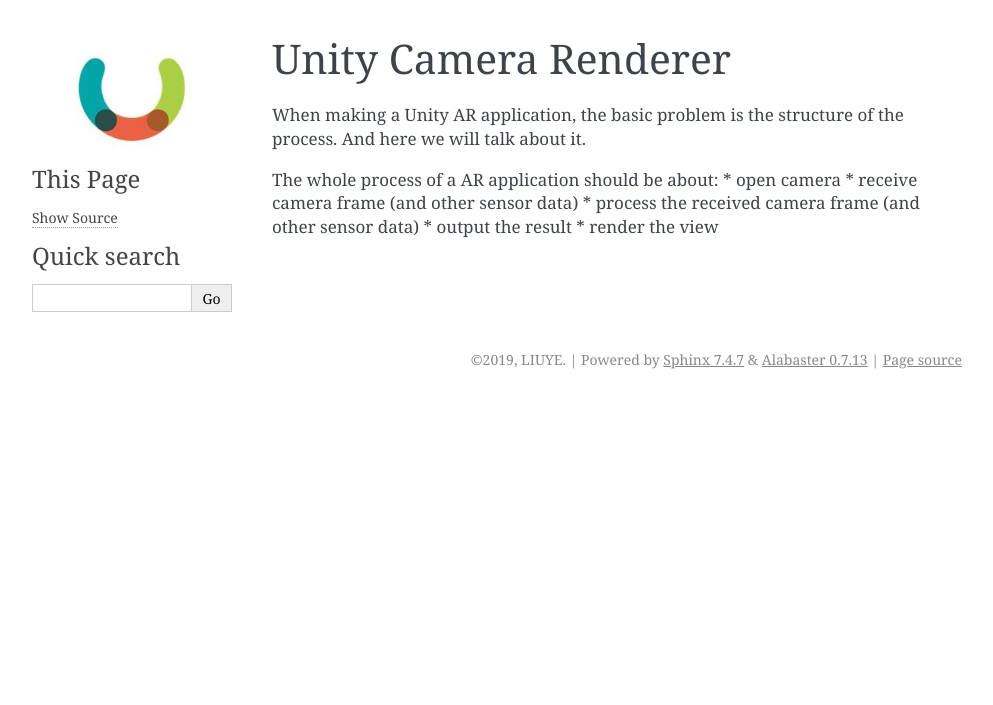
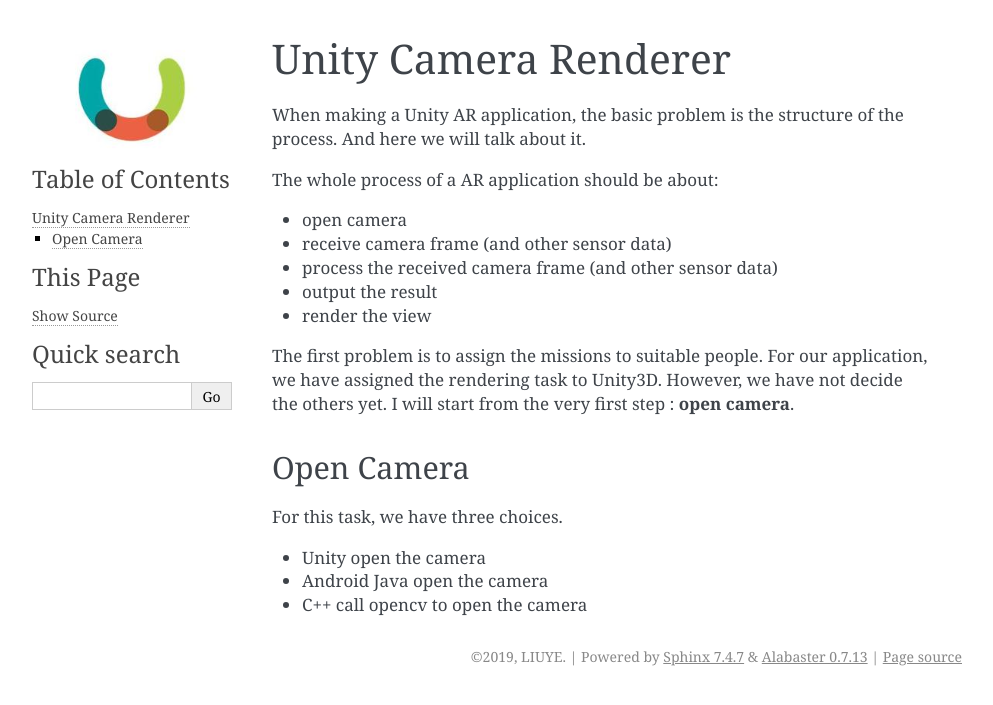
Before and after one commit to gggliuye/VIO, a Sphinx documentation site: the page built from docs/Android/UnityCameraRender.rst, in a window 1280 px wide. Shown: the top 705 px of the page, without its empty margins (148-1141 px from the left). Built offline with Sphinx 7.4.7, drawn with Linux system fonts in a browser that asks for light colours.

Commit message:
Update UnityCameraRender.rst

```diff
--- a/docs/Android/UnityCameraRender.rst
+++ b/docs/Android/UnityCameraRender.rst
@@ -4,8 +4,21 @@ Unity Camera Renderer
 When making a Unity AR application, the basic problem is the structure of the process. And here we will talk about it.
 
 The whole process of a AR application should be about:
+
 * open camera
 * receive camera frame (and other sensor data)
 * process the received camera frame (and other sensor data)
 * output the result
 * render the view
+
+The first problem is to assign the missions to suitable people. For our application, we have assigned the rendering task to Unity3D. However, we have not decide the others yet.
+I will start from the very first step : **open camera**.
+
+Open Camera
+~~~~~~~~~~~~~~~~~~~~~
+
+For this task, we have three choices.
+
+* Unity open the camera
+* Android Java open the camera
+* C++ call opencv to open the camera
```
